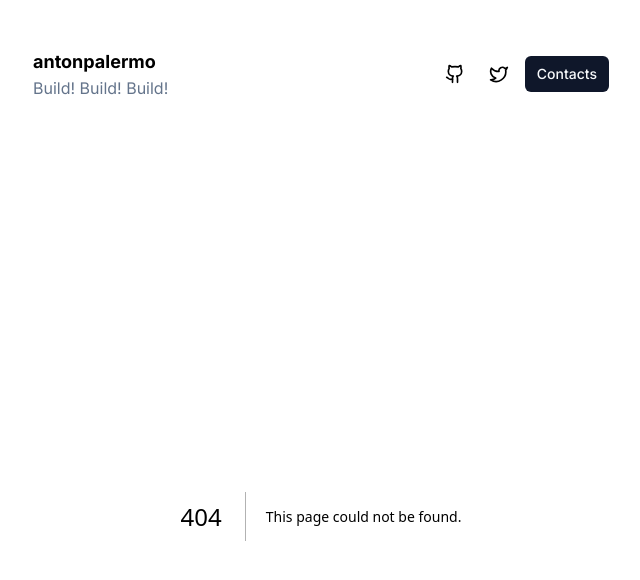
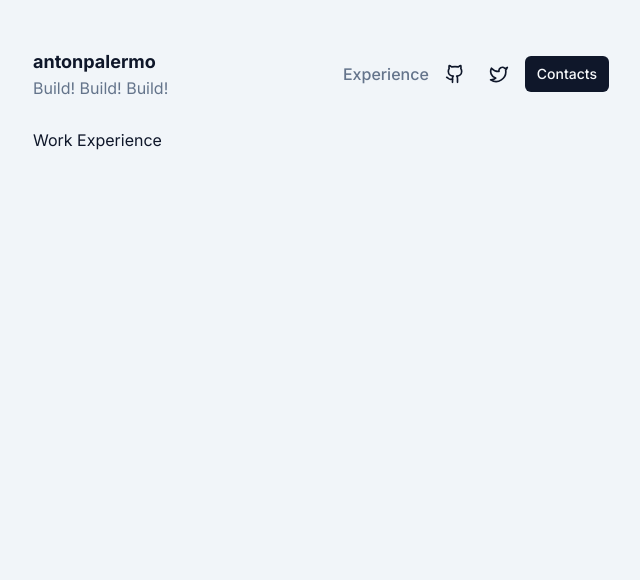
Before and after one commit to antonpalermo/personal, a Next.js app: page /experience in a window 1280 px wide. Before the commit this address had no page. Shown: the top 580 px of the page, without its empty margins (319-959 px from the left). Built offline with nearby package versions, Linux system fonts and the light colour scheme.

Commit message:
feat: added experences

```diff
--- /dev/null
+++ b/app/experience/page.tsx
@@ -0,0 +1,9 @@
+import ShellContainer from '@components/shell-container'
+
+export default function Experience() {
+  return (
+    <ShellContainer>
+      <h1>Work Experience</h1>
+    </ShellContainer>
+  )
+}
--- a/app/layout.tsx
+++ b/app/layout.tsx
@@ -17,7 +17,7 @@ export default function RootLayout({
 }) {
   return (
     <html lang="en">
-      <body className={cn(inter.className, 'py-8')}>
+      <body className={cn(inter.className, 'py-8 bg-slate-100')}>
         <Navbar />
         <main className="container mx-auto min-h-screen w-full md:w-6/12">
           {children}
--- a/components/navbar.tsx
+++ b/components/navbar.tsx
@@ -2,6 +2,7 @@
 
 import { Github, TwitterIcon } from 'lucide-react'
 import { Button } from '@components/ui/button'
+
 import Link from 'next/link'
 
 interface NavigationLink {
@@ -28,10 +29,19 @@ export default function Navbar() {
     <nav className="container mx-auto w-full md:w-6/12">
       <div className="inline-flex w-full items-center justify-between py-4">
         <div>
-          <h1 className="text-lg font-bold">antonpalermo</h1>
+          <Link href={'/'} className="text-lg font-bold">
+            antonpalermo
+          </Link>
           <p className="text-muted-foreground">Build! Build! Build!</p>
         </div>
         <div className="inline-flex items-center space-x-2">
+          <Link
+            href={'/experience'}
+            aria-label="Work Expirence"
+            className="font-medium text-muted-foreground hover:font-semibold hover:text-gray-950"
+          >
+            Experience
+          </Link>
           {links.map(link => (
             <Link
               key={link.label}
```
